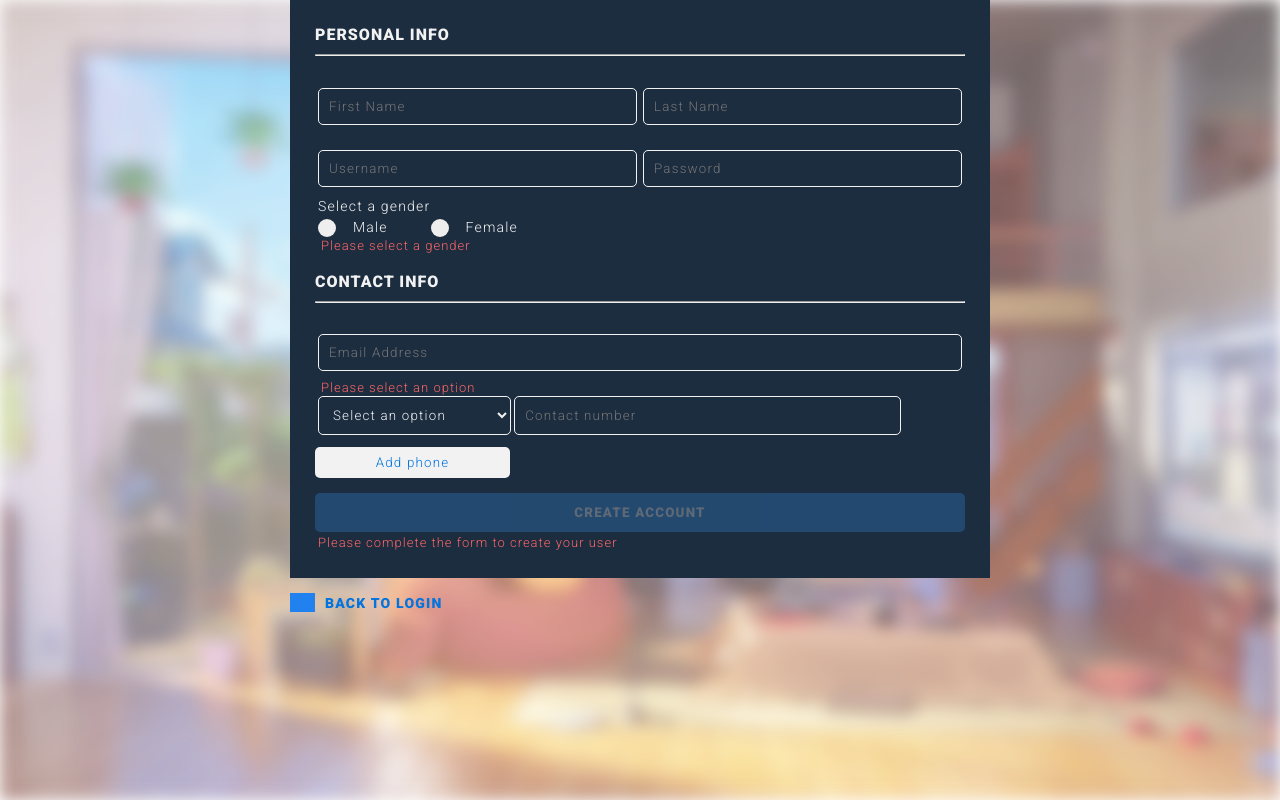
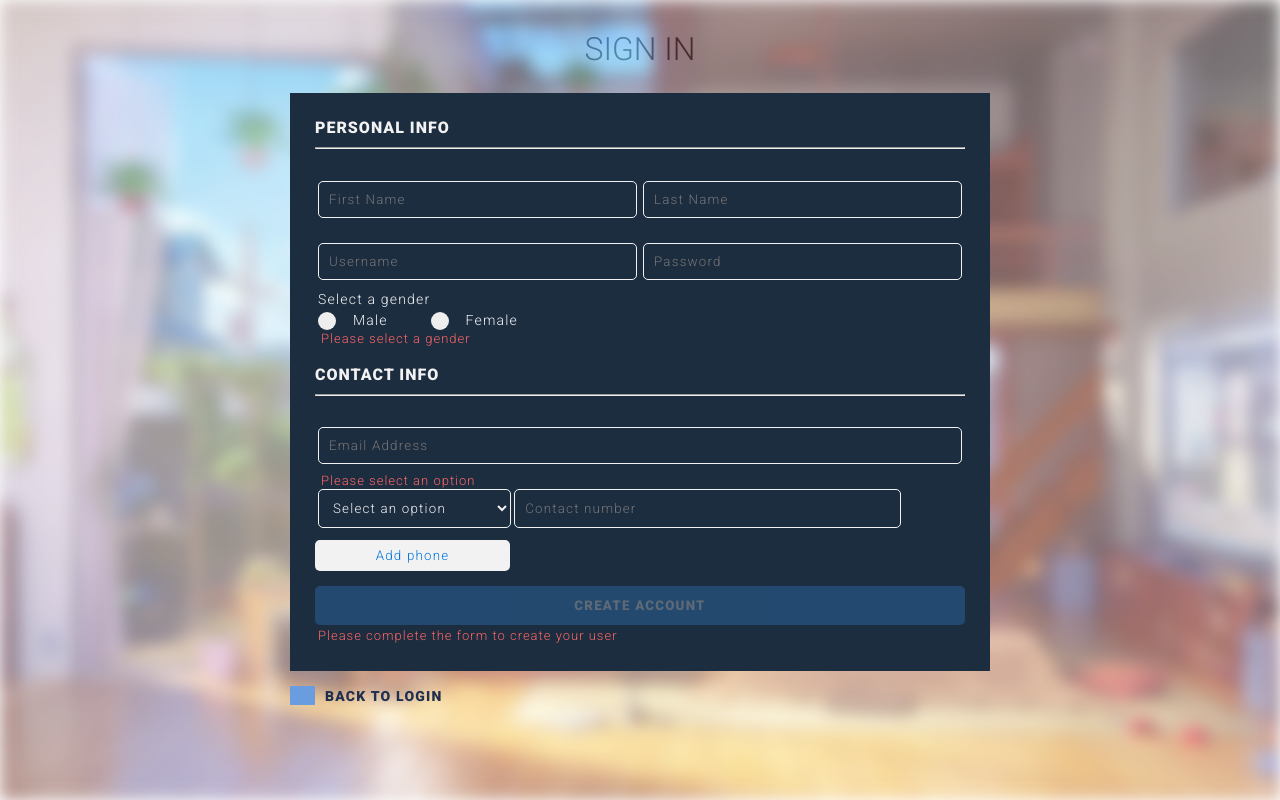
Before and after one commit to AbdielP/vue-jsonwebtoken, a Vue app: page /auth/signin in a window 1280 px wide. Built offline with nearby package versions, Linux system fonts and the light colour scheme; grey boxes are pictures that could not be loaded.

Commit message:
error handler for signin

```diff
--- a/src/views/Login.vue
+++ b/src/views/Login.vue
@@ -91,8 +91,8 @@ export default {
         const data = await response.json();
         data.ok ? this.afterLogin(data) : this.errorHandler(data)
       } catch (error) {
+        console.log(error);
         this.showSpinner=!true;
-        console.log(error);
       }
     },
     afterLogin(data) {
--- a/src/views/Signin.vue
+++ b/src/views/Signin.vue
@@ -1,7 +1,7 @@
 <template>
   <main>
     <Background />
-    <!-- <h1 class="h1">SIGN IN</h1> -->
+    <h1 class="h1">SIGN IN</h1>
     <div class="section__form">
       <form @submit.prevent="signIn" class="form display-flex">
 
@@ -111,7 +111,10 @@
             Add phone
           </button>
         </section>
-        <button :disabled="v$.form.$invalid" type="submit" class="btn__main btn__submit">CREATE ACCOUNT</button>
+        <button :disabled="v$.form.$invalid || showSpinner" type="submit" class="btn__main btn__submit">
+          <span v-if="!showSpinner">CREATE ACCOUNT</span>
+          <Spinner v-if="showSpinner" />
+        </button>
         <span class="label__span label__error" v-if="v$.form.$invalid">Please complete the form to create your user</span>
       </form>
       <div class="link__container">
@@ -128,6 +131,7 @@
 import BaseInput from '@/components/BaseInput.vue';
 import Background from '@/components/Background.vue';
 import BaseSelect from '@/components/BaseSelect.vue';
+import Spinner from '@/components/Spinner.vue';
 import useVuelidate from '@vuelidate/core'
 import { required, minLength, maxLength, alpha, alphaNum, email, sameAs } from '@vuelidate/validators'
 export default {
@@ -135,7 +139,8 @@ export default {
   components: {
     BaseInput,
     Background,
-    BaseSelect
+    BaseSelect,
+    Spinner
   },
   setup () {
     return { v$: useVuelidate() }
@@ -153,10 +158,12 @@ export default {
         contactNumberType: "",
         rows: [],
       },
+      showSpinner: false
     };
   },
   methods: {
     async signIn() {
+      this.showSpinner=!false;
       try {
         const response = await fetch(
           `https://backend-node-server.herokuapp.com/api/vueforms/signin`,
@@ -181,7 +188,13 @@ export default {
         );
         const data = await response.json();
         console.log(data);
-      } catch (error) {}
+        // FALTA UN ERROR HANDLER AQUÍ PARA LOS ERRORES DE MONGOOSE
+        // FALTA SWEET ALERT PARA EL MESSAGE SUCCESS
+        this.showSpinner=!true;
+      } catch (error) {
+        console.log(error)
+        this.showSpinner=!true;
+      }
     },
     addRow() {
       if(this.form.rows.length < 3) {
@@ -244,7 +257,7 @@ export default {
 h1 {
   text-align: center;
   font-weight: 400;
-  margin: 70px 0 25px;
+  margin: 30px 0 25px;
 }
 
 .h2 {
@@ -404,16 +417,16 @@ h1 {
 }
 
 .link__login {
+  font-size: 14px;
   font-weight: 900;
-  font-size: 14px;
   align-items: center;
   text-decoration: none;
-  color: var(--color-blue);
+  color: var(--color-background);
   // background: rebeccapurple;
 }
 
 .img__arrow {
-  filter: invert(35%) sepia(70%) saturate(4869%) hue-rotate(195deg) brightness(94%) contrast(99%);
+  filter: invert(13%) sepia(75%) saturate(674%) hue-rotate(187deg) brightness(93%) contrast(88%);
   margin-right: 10px;
   width: 25px;
 }
```
